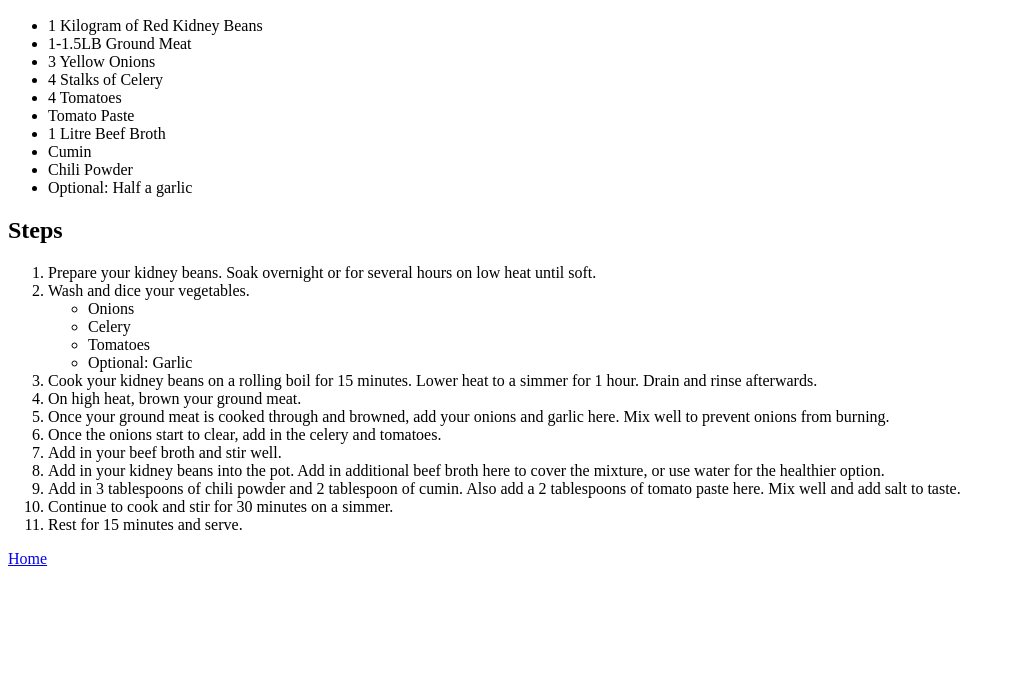
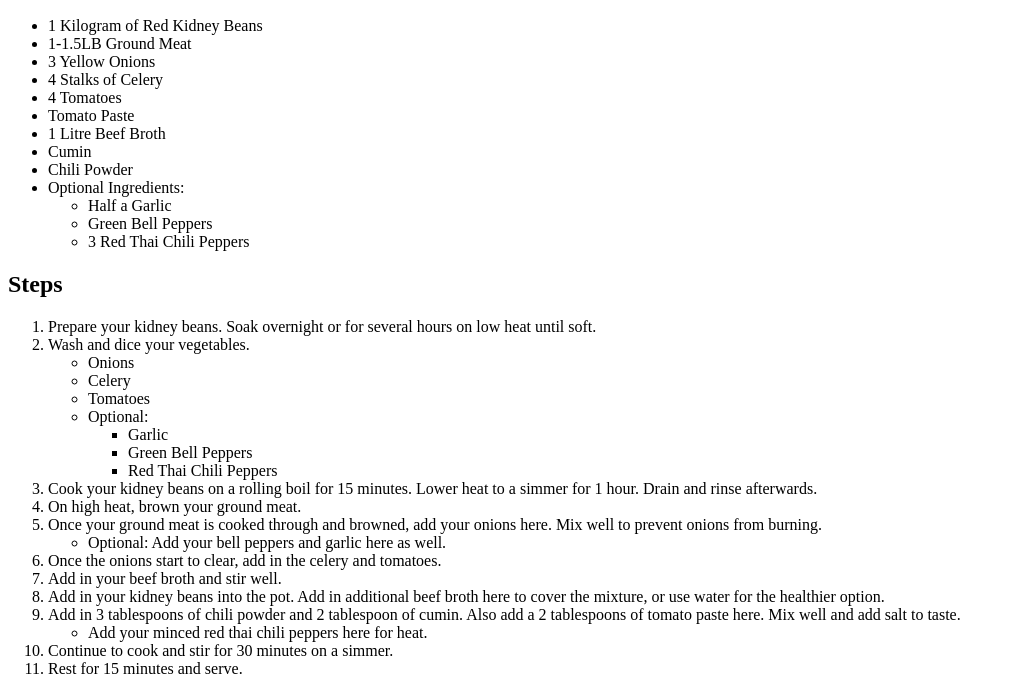
Before and after one commit to Fireona/odin-recipes, a plain HTML site: page recipes/chili.html in a window 1280 px wide. Shown: the part 434-1115 px from the top of the page, without its empty margins (0-1015 px from the left). Before the commit the page ends 1010 px from the top, so only its background shows below. Drawn offline with Linux system fonts and the light colour scheme.

Commit message:
Modified ingredients and steps in chili

```diff
--- a/recipes/chili.html
+++ b/recipes/chili.html
@@ -18,7 +18,14 @@
             <li>1 Litre Beef Broth</li>
             <li>Cumin</li>
             <li>Chili Powder</li>
-            <li>Optional: Half a garlic</li>
+            <li>Optional Ingredients:
+                <ul><li>Half a Garlic</li>
+                    <li>Green Bell Peppers</li>
+                    <li>3 Red Thai Chili Peppers</li>
+                </ul>
+
+
+            </li>
         </ul>
         <h2>Steps</h2>
         <ol>
@@ -27,15 +34,24 @@
                 <ul><li>Onions</li>
                     <li>Celery</li>
                     <li>Tomatoes</li>
-                    <li>Optional: Garlic</li>
+                    <li>Optional:
+                        <ul><li>Garlic</li>
+                            <li>Green Bell Peppers</li>
+                            <li>Red Thai Chili Peppers</li>
+                        </ul>
+                    </li>
                 </ul>
             <li>Cook your kidney beans on a rolling boil for 15 minutes. Lower heat to a simmer for 1 hour. Drain and rinse afterwards.</li>
             <li>On high heat, brown your ground meat.</li>
-            <li>Once your ground meat is cooked through and browned, add your onions and garlic here. Mix well to prevent onions from burning.</li>
+            <li>Once your ground meat is cooked through and browned, add your onions here. Mix well to prevent onions from burning.
+                <ul><li>Optional: Add your bell peppers and garlic here as well.</li></ul>
+            </li>
             <li>Once the onions start to clear, add in the celery and tomatoes.</li>
             <li>Add in your beef broth and stir well.</li>
             <li>Add in your kidney beans into the pot. Add in additional beef broth here to cover the mixture, or use water for the healthier option.</li>
-            <li>Add in 3 tablespoons of chili powder and 2 tablespoon of cumin. Also add a 2 tablespoons of tomato paste here. Mix well and add salt to taste.</li>
+            <li>Add in 3 tablespoons of chili powder and 2 tablespoon of cumin. Also add a 2 tablespoons of tomato paste here. Mix well and add salt to taste.
+                <ul><li>Add your minced red thai chili peppers here for heat.</li></ul>
+            </li>
             <li>Continue to cook and stir for 30 minutes on a simmer.</li>
             <li>Rest for 15 minutes and serve.</li>
         </ol>
```
